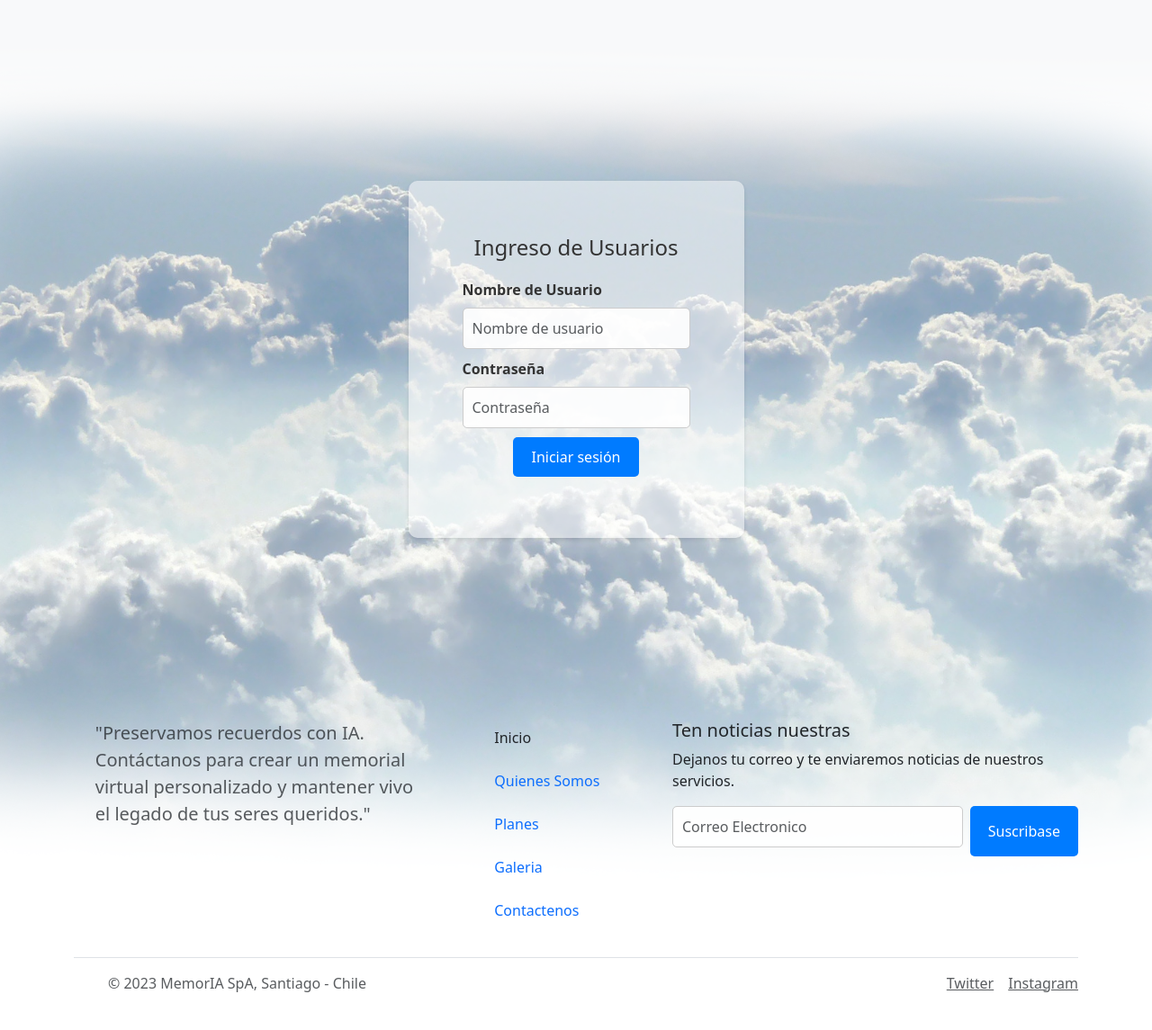
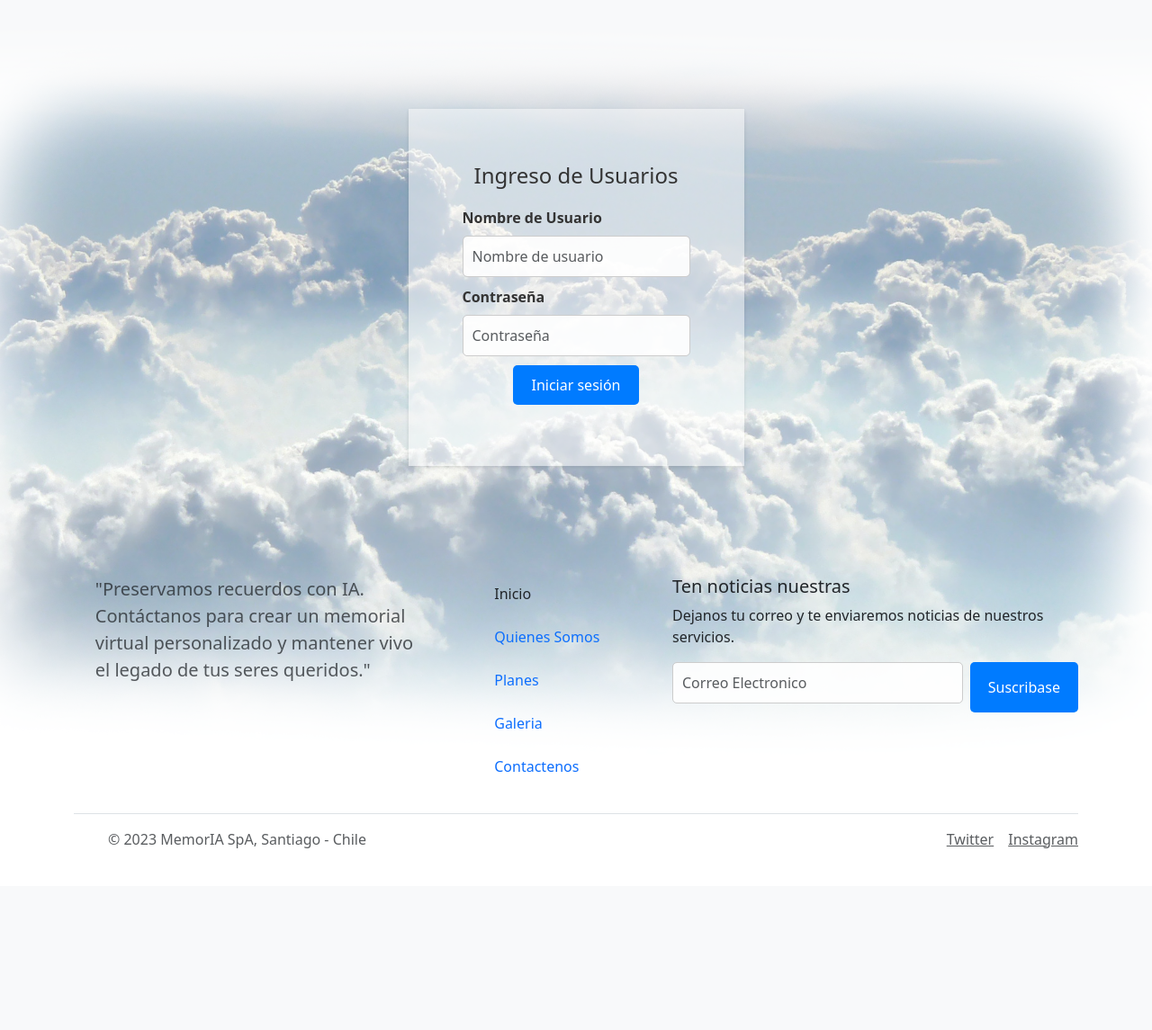
Before and after one commit to rodgonzalezv/memor.ia, a Django app: page /memoria/userLogin/ in a window 1280 px wide. Shown: the part 113-1258 px from the top of the page at 90% size. After the commit the page ends 1056 px from the top, so only its background shows below. Run offline with Django 4.2, Linux system fonts and the light colour scheme; some libraries are stand-ins or nearby versions.

Commit message:
cambio de login

```diff
--- a/templates/memoria/userLogin.html
+++ b/templates/memoria/userLogin.html
@@ -7,21 +7,21 @@
         background-image: url("{% static 'img/cloudsbackground.png' %}");
         background-size: cover;
         background-repeat: no-repeat;
-        background-position: center center;
+        background-position: center top;
     }
 
     .abs-center {
         display: flex;
         align-items: center;
         justify-content: center;
-        min-height: 100vh;
+        min-height: 80vh;
         background-color: rgba(255, 255, 255, 0.0);
-        padding: 20px;
+        padding: 0px;
     }
 
     .form-container {
         background-color: rgba(255, 255, 255, 0.5);
-        border-radius: 10px;
+        border-radius: 0px;
         padding: 60px;
         box-shadow: 0 2px 4px rgba(0, 0, 0, 0.1);
     }
```
Also changed, not shown: 1 other file.
